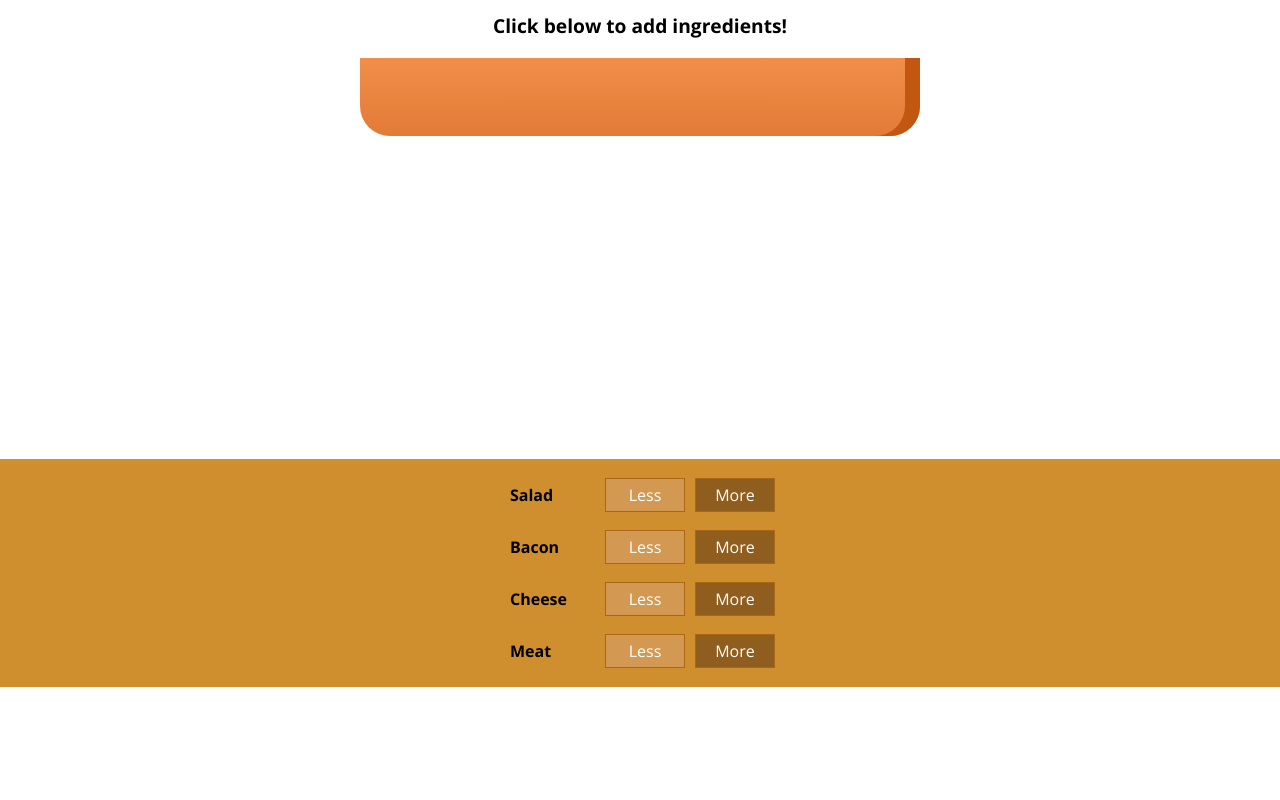
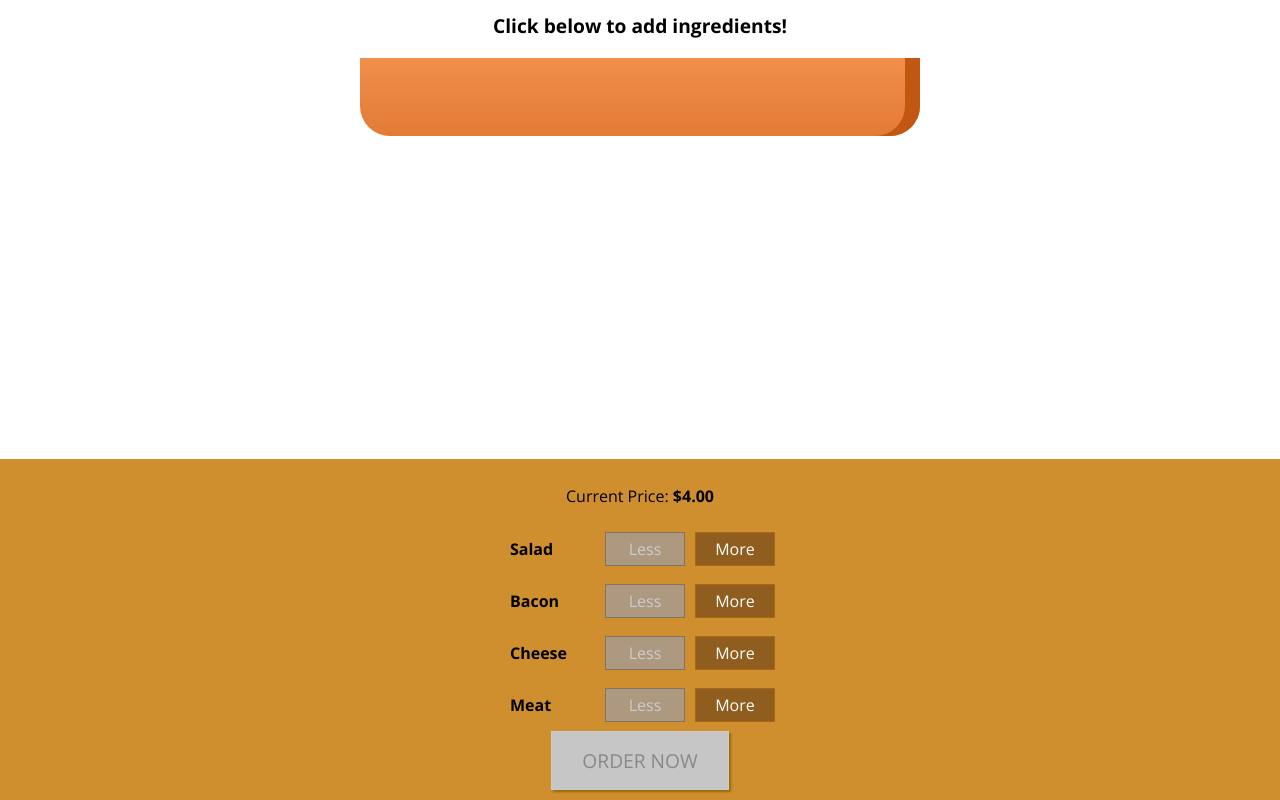
Before and after one commit to masonsteeger/reactjs, a React app in the folder burger-builder/: page / in a window 1280 px wide. Shown: the part 179-979 px from the top of the page. Before the commit the page ends 866 px from the top, so only its background shows below. Built offline with nearby package versions, Linux system fonts and the light colour scheme.

Commit message:
added purchase modal

```diff
--- a/burger-builder/src/components/Burger/BuildControls/BuildControl/BuildControl.js
+++ b/burger-builder/src/components/Burger/BuildControls/BuildControl/BuildControl.js
@@ -5,8 +5,13 @@ import classes from './BuildControl.css'
 const buildControl = (props) => (
     <div className={classes.BuildControl}>
         <div className={classes.Label}>{props.label}</div>
-        <button className={classes.Less}>Less</button>
-        <button className={classes.More} onClick={props.added}>More</button>
+        <button
+            className={classes.Less}
+            onClick={props.subtracted}
+            disabled={props.disabled}>Less</button>
+        <button
+            className={classes.More}
+            onClick={props.added}>More</button>
     </div>
 );
 
--- a/burger-builder/src/components/Burger/BuildControls/BuildControls.css
+++ b/burger-builder/src/components/Burger/BuildControls/BuildControls.css
@@ -8,3 +8,44 @@
     margin: auto;
     padding: 10px 0;
 }
+
+.OrderButton {
+    background-color: #DAD735;
+    outline: none;
+    cursor: pointer;
+    border: 1px solid #966909;
+    color: #966909;
+    font-family: inherit;
+    font-size: 1.2em;
+    padding: 15px 30px;
+    box-shadow: 2px 2px 2px #966909;
+}
+
+.OrderButton:hover, .OrderButton:active {
+    background-color: #A0DB41;
+    border: 1px solid #966909;
+    color: #966909;
+}
+
+.OrderButton:disabled {
+    background-color: #C7C6C6;
+    cursor: not-allowed;
+    border: 1px solid #ccc;
+    color: #888888;
+}
+
+.OrderButton:not(:disabled) {
+    animation: enable 0.3s linear;
+}
+
+@keyframes enable {
+    0% {
+        transform: scale(1);
+    }
+    60% {
+        transform: scale(1.1);
+    }
+    100% {
+        transform: scale(1);
+    }
+}
--- a/burger-builder/src/components/Burger/BuildControls/BuildControls.js
+++ b/burger-builder/src/components/Burger/BuildControls/BuildControls.js
@@ -12,12 +12,20 @@ const controls = [
 
 const buildControls = props => (
     <div className={classes.BuildControls}>
+        <p>Current Price: <strong>${props.price.toFixed(2)}</strong></p>
         {controls.map(ctrl => (
             <BuildControl
                 key={ctrl.label}
                 label={ctrl.label}
-                added={() => props.addIngredient(ctrl.type)} />
+                added={() => props.addIngredient(ctrl.type)}
+                subtracted={() => props.subtractIngredient(ctrl.type)}
+                disabled={props.disabled[ctrl.type]}
+                />
         ))}
+        <button
+            className={classes.OrderButton}
+            disabled={!props.purchasable}
+            onClick={props.showPurchase}>ORDER NOW</button>
     </div>
 );
 
--- /dev/null
+++ b/burger-builder/src/components/Burger/OrderSummary/OrderSummary.js
@@ -0,0 +1,27 @@
+import React from 'react';
+
+import Aux from '../../../hoc/Aux'
+import Button from '../../UI/Button/Button'
+
+const orderSummary = (props) => {
+    const ingredientSummary = Object.keys(props.ingredients)
+        .map((igKey) => {
+            return (<li key={igKey}>
+            <span style={{textTransform: 'capitalize'}}>{igKey}</span>:{props.ingredients[igKey]}</li>)
+        })
+    return(
+        <Aux>
+            <h3>Your Order</h3>
+            <p>A delcious burger with the following ingredients</p>
+            <ul>
+               {ingredientSummary}
+            </ul>
+            <p><strong>Price: ${props.price.toFixed(2)}</strong></p>
+            <p>Continue to Checkout?</p>
+            <Button btnType='Danger' clicked={props.purchaseCancelled}>CANCEL</Button>
+            <Button btnType='Success' clicked={props.purchaseContinued}>CONTINUE</Button>
+        </Aux>
+    )
+};
+
+export default orderSummary;
--- /dev/null
+++ b/burger-builder/src/components/UI/Backdrop/Backdrop.css
@@ -0,0 +1,9 @@
+.Backdrop {
+    width: 100%;
+    height: 100%;
+    position: fixed;
+    z-index: 100;
+    left: 0;
+    top: 0;
+    background-color: rgba(0,0,0,0.5)
+}
--- /dev/null
+++ b/burger-builder/src/components/UI/Backdrop/Backdrop.js
@@ -0,0 +1,9 @@
+import React from 'react';
+
+import classes from './Backdrop.css';
+
+const backdrop = (props) => (
+    props.show ? <div className={classes.Backdrop} onClick={props.clicked}></div> : null
+);
+
+export default backdrop;
--- /dev/null
+++ b/burger-builder/src/components/UI/Button/Button.css
@@ -0,0 +1,24 @@
+.Button {
+    background-color: transparent;
+    border: none;
+    color: white;
+    outline: none;
+    cursor: pointer;
+    font: inherit;
+    padding: 10px;
+    margin: 10px;
+    font-weight: bold;
+}
+
+.Button:first-of-type {
+    margin-left: 0;
+    padding-left: 0;
+}
+
+.Success {
+    color: #5C9210;
+}
+
+.Danger {
+    color: #944317;
+}
--- /dev/null
+++ b/burger-builder/src/components/UI/Button/Button.js
@@ -0,0 +1,11 @@
+import React from 'react';
+
+import classes from './Button.css'
+
+const button = (props) => (
+    <button
+        className={[classes.Button, classes[props.btnType]].join(' ')}
+        onClick={props.clicked}>{props.children}</button>
+);
+
+export default button
--- /dev/null
+++ b/burger-builder/src/components/UI/Modal/Modal.css
@@ -0,0 +1,20 @@
+.Modal {
+    position: fixed;
+    z-index: 500;
+    background-color: white;
+    width: 70%;
+    border: 1px solid #ccc;
+    box-shadow: 1px 1px 1px black;
+    padding: 16px;
+    left: 15%;
+    top: 30%;
+    box-sizing: border-box;
+    transition: all 0.3s ease-out;
+}
+
+@media (min-width: 600px) {
+    .Modal {
+        width: 500px;
+        left: calc(50% - 250px);
+    }
+}
--- /dev/null
+++ b/burger-builder/src/components/UI/Modal/Modal.js
@@ -0,0 +1,21 @@
+import React from 'react';
+
+import classes from './Modal.css';
+import Aux from '../../../hoc/Aux';
+import Backdrop from '../Backdrop/Backdrop'
+
+const modal = (props) => (
+    <Aux>
+    <Backdrop show={props.show} clicked={props.modalClosed}/>
+    <div
+        className={classes.Modal}
+        style={{
+            transform: props.show ? 'translateY(0)' : 'translateY(-100vh)',
+            opacity: props.show ? '1' : '0'
+        }}>
+        {props.children}
+    </div>
+    </Aux>
+);
+
+export default modal
--- a/burger-builder/src/containers/BurgerBuilder/BurgerBuilder.js
+++ b/burger-builder/src/containers/BurgerBuilder/BurgerBuilder.js
@@ -3,7 +3,8 @@ import React, {Component} from 'react';
 import Aux from '../../hoc/Aux'
 import Burger from '../../components/Burger/Burger'
 import BuildControls from '../../components/Burger/BuildControls/BuildControls'
-
+import Modal from '../../components/UI/Modal/Modal'
+import OrderSummary from '../../components/Burger/OrderSummary/OrderSummary'
 
 const INGREDIENT_PRICES = {
     salad: 0.25,
@@ -21,7 +22,20 @@ class BurgerBuilder extends Component{
             cheese: 0,
             meat: 0
         },
-        totalPrice: 4
+        totalPrice: 4,
+        purchasable: false,
+        showPurchase: false
+    }
+
+    updatePurchasable (ingredients) {
+        const sum = Object.keys(ingredients)
+            .map(igKey => {
+                return ingredients[igKey];
+            })
+            .reduce((sum, el) => {
+                return sum + el
+            }, 0);
+        this.setState({purchasable: sum > 0})
     }
 
     addIngredientHandler = (type) => {
@@ -35,19 +49,65 @@ class BurgerBuilder extends Component{
         const oldPrice = this.state.totalPrice;
         const newPrice = oldPrice + priceAddition;
         this.setState({totalPrice: newPrice, ingredients: updatedIngredients});
-
+        this.updatePurchasable(updatedIngredients);
     }
 
     removeIngredientHandler = (type) => {
-
+        const oldCount = this.state.ingredients[type]
+        if(oldCount <= 0){
+            return;
+        }
+        const updatedCount = oldCount - 1;
+        const updatedIngredients = {
+            ...this.state.ingredients
+        };
+        updatedIngredients[type] = updatedCount;
+        const priceSubtraction = INGREDIENT_PRICES[type];
+        const oldPrice = this.state.totalPrice;
+        const newPrice = oldPrice - priceSubtraction;
+        this.setState({totalPrice: newPrice, ingredients: updatedIngredients});
+        this.updatePurchasable(updatedIngredients);
     }
 
+    purchaseHandler = () => {
+        this.setState({showPurchase: true})
+    }
+
+    purchaseCancelHandler = () => {
+        this.setState({showPurchase: false})
+    }
+
+    purchaseContinueHandler = () => {
+        alert('Purchased!')
+    }
+
+
     render() {
+        const disabledInfo = {
+            ...this.state.ingredients
+        };
+        for(let key in disabledInfo){
+            disabledInfo[key] = disabledInfo[key] <= 0
+        }
         return(
             <Aux>
+                <Modal show={this.state.showPurchase} modalClosed={this.purchaseCancelHandler}>
+                    <OrderSummary
+                        ingredients={this.state.ingredients}
+                        price={this.state.totalPrice}
+                        purchaseCancelled = {this.purchaseCancelHandler}
+                        purchaseContinued = {this.purchaseContinueHandler}
+                        />
+                </Modal>
                 <Burger ingredients={this.state.ingredients}/>
                 <BuildControls
-                    addIngredient={this.addIngredientHandler}/>
+                    addIngredient={this.addIngredientHandler}
+                    subtractIngredient={this.removeIngredientHandler}
+                    disabled={disabledInfo}
+                    purchasable={this.state.purchasable}
+                    price={this.state.totalPrice}
+                    showPurchase={this.purchaseHandler}
+                    />
             </Aux>
         );
     }
```
